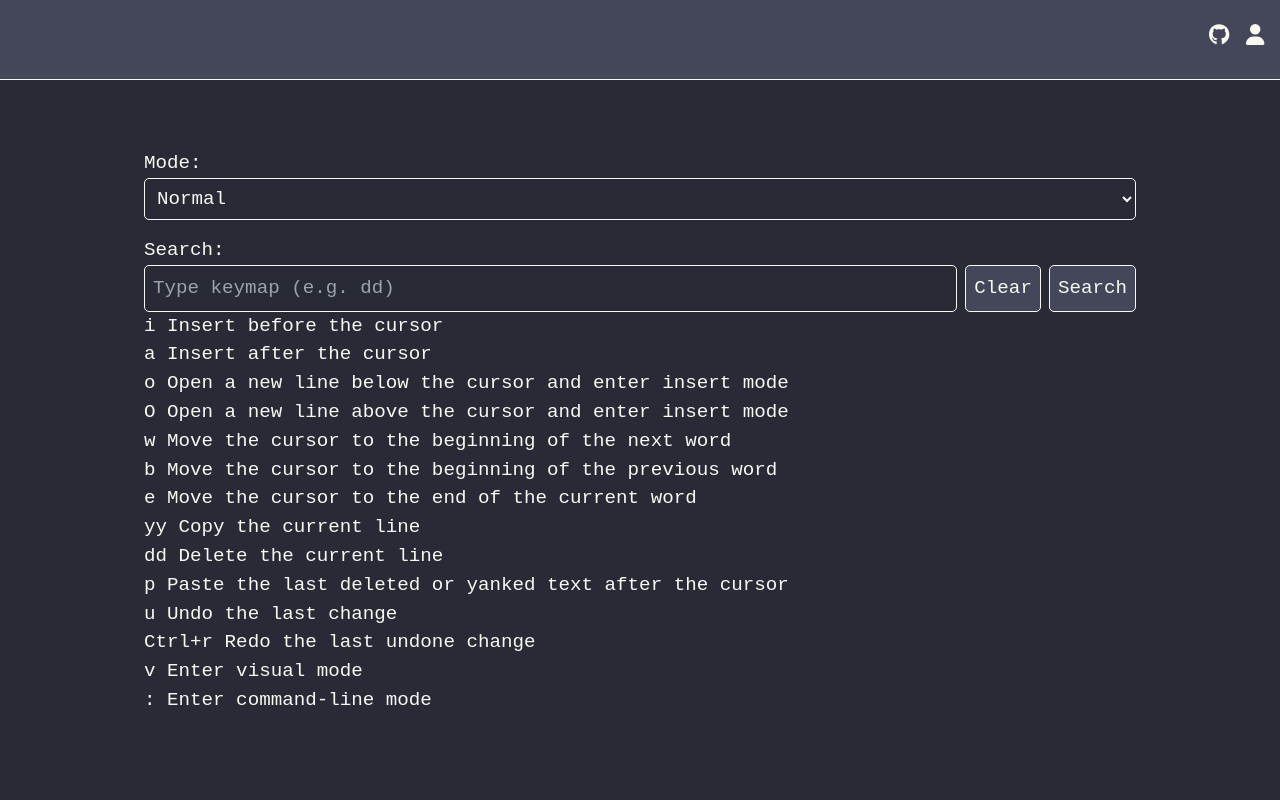
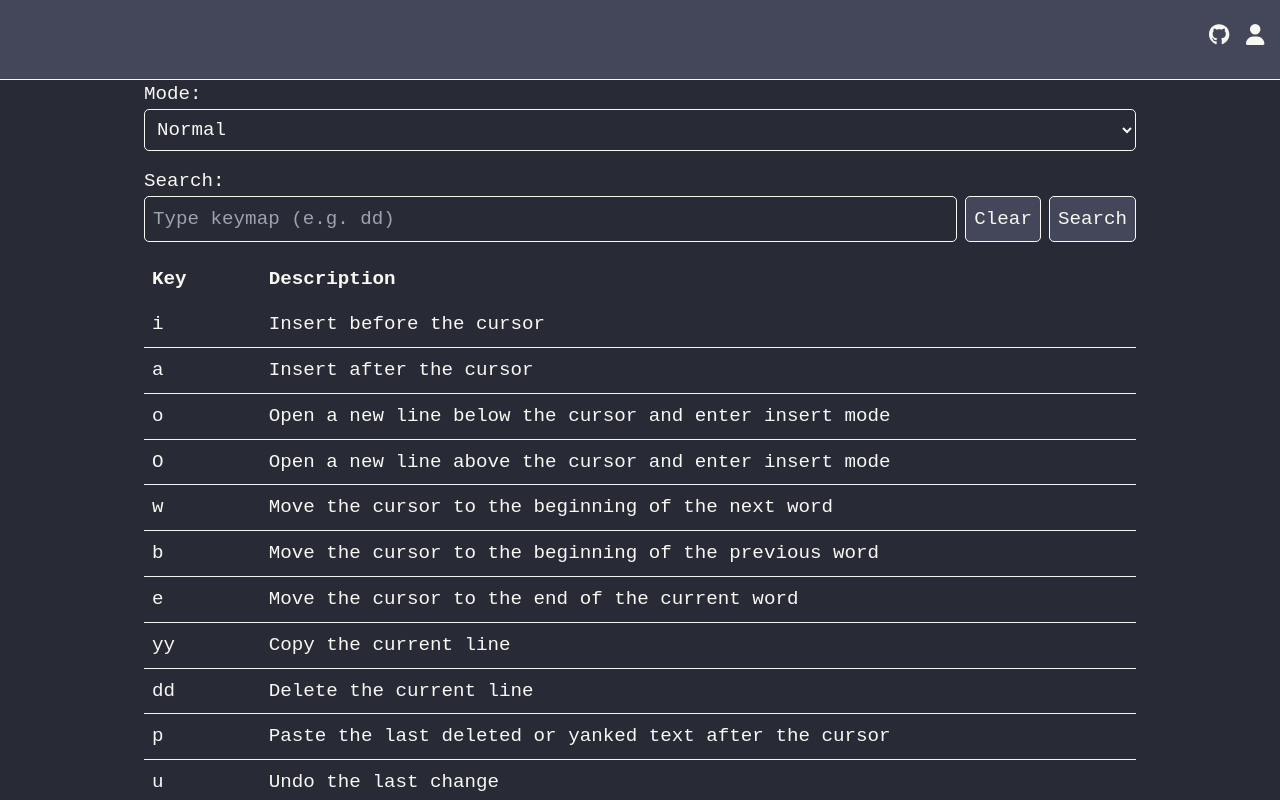
Before and after one commit to force10269/vim-dictionary, a Next.js app in the folder vim-dictionary-frontend/: page / in a window 1280 px wide. Shown: the top 800 px of the page. Built offline with nearby package versions, Linux system fonts and the light colour scheme.

Commit message:
chore: Styling for dictionary mappings

```diff
--- a/vim-dictionary-frontend/src/pages/index.tsx
+++ b/vim-dictionary-frontend/src/pages/index.tsx
@@ -13,6 +13,10 @@ import {
   ModeSelect,
   ClearButton,
   SearchRow,
+  KeyMappingsRow,
+  KeyMappingsTable,
+  KeyMappingsHeaderRow,
+  TableCell,
 } from "../styles/index.module";
 import { keyMappings } from "@/data/default-dictionary";
 
@@ -166,13 +170,22 @@ export default function Home() {
           <ClearButton onClick={handleClearButtonClick}>Clear</ClearButton>
           <ClearButton onClick={handleSearchButtonClick}>Search</ClearButton>
         </SearchRow>
-        {filteredMappings.map((mapping: KeyMapping) => (
-          <div key={`${mapping.key}-${mapping.mode}`}>
-            <span>{mapping.key}</span>
-            &nbsp;
-            <span>{mapping.description}</span>
-          </div>
-        ))}
+        <KeyMappingsTable>
+          <thead>
+            <KeyMappingsHeaderRow>
+              <TableCell>Key</TableCell>
+              <TableCell>Description</TableCell>
+            </KeyMappingsHeaderRow>
+          </thead>
+          <tbody>
+            {filteredMappings.map((mapping: KeyMapping) => (
+              <KeyMappingsRow key={`${mapping.key}-${mapping.mode}`}>
+                <TableCell>{mapping.key}</TableCell>
+                <TableCell>{mapping.description}</TableCell>
+              </KeyMappingsRow>
+            ))}
+          </tbody>
+        </KeyMappingsTable>
       </Terminal>
     </Container>
   );
--- a/vim-dictionary-frontend/src/styles/index.module.ts
+++ b/vim-dictionary-frontend/src/styles/index.module.ts
@@ -27,6 +27,7 @@ export const SearchRow = styled.div`
   display: flex;
   align-items: center;
   width: 100%;
+  margin-bottom: 15px;
 `;
 
 export const IconLink = styled.a`
@@ -82,3 +83,22 @@ export const ClearButton = styled.button`
   padding: 0.5rem;
   margin-left: 0.5rem;
 `;
+
+export const KeyMappingsTable = styled.table`
+  width: 100%;
+  border-collapse: collapse;
+`;
+
+export const KeyMappingsHeaderRow = styled.tr`
+  font-weight: bold;
+  text-align: left;
+`;
+
+export const KeyMappingsRow = styled.tr`
+  padding: 8px;
+  border-bottom: 1px solid #f3f3f3;
+`;
+
+export const TableCell = styled.td`
+  padding: 8px;
+`;
```
